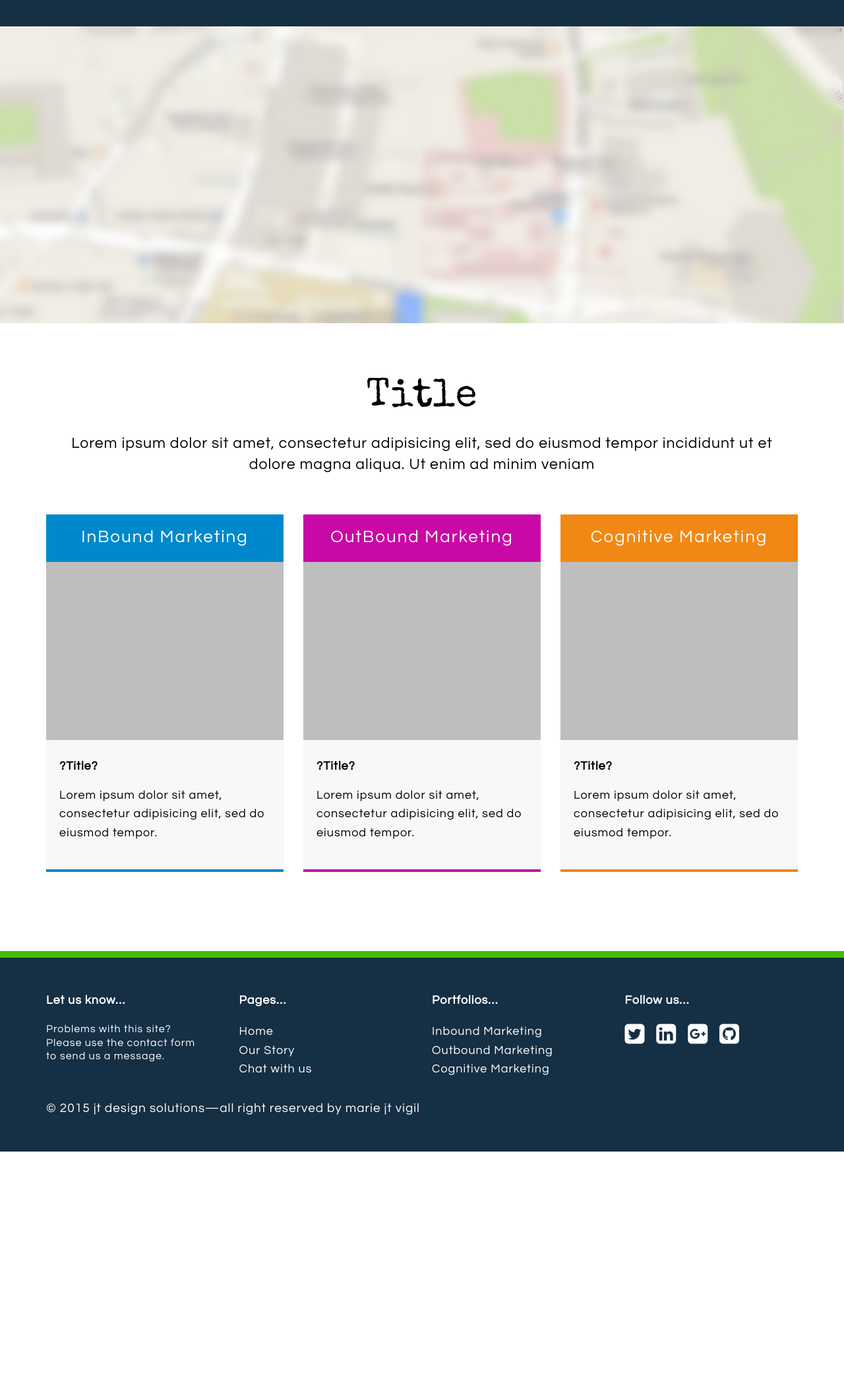
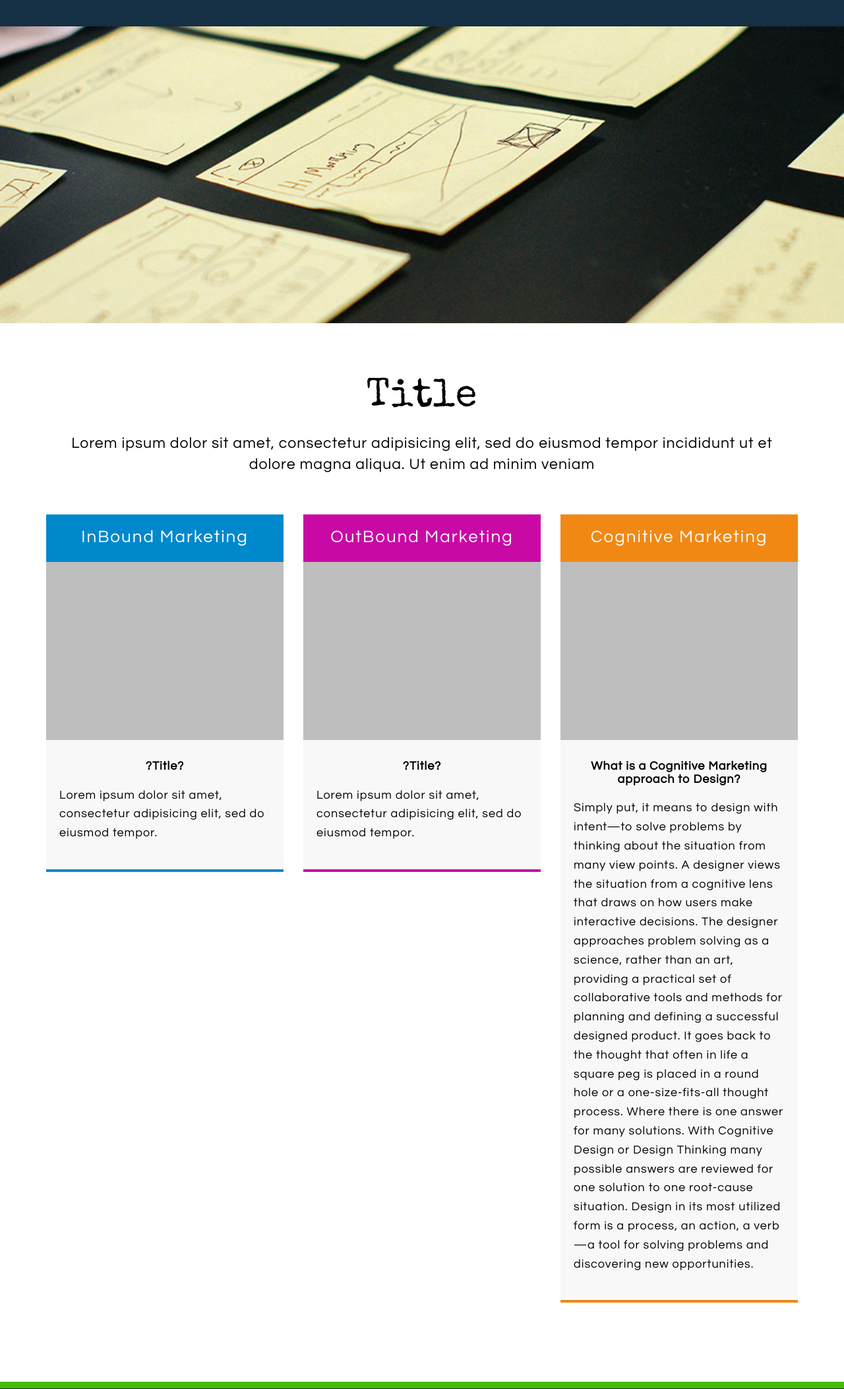
Before and after one commit to mjktvigil/Personal_Website_Project, a PHP site: page /home/index.php in a window 1280 px wide. Shown: the part 107-2213 px from the top of the page at 66% size. Before the commit the page ends 1853 px from the top, so only its background shows below. Run offline with PHP 8.4, Linux system fonts and the light colour scheme; some libraries are stand-ins or nearby versions.

Commit message:
adding images to home page
adding written content to home page

adding styles to css as needed when placing content

Blah! Got a headache today. Need to review content and code with fresh eyes

```diff
--- a/css/style.css
+++ b/css/style.css
@@ -57,7 +57,10 @@ a {
 	color: #ffffff;
 }
 
-
+.aligncenter {
+	text-align: center;
+	font-weight: 700;
+}
 
 /* ===================================
 2. Header
@@ -140,6 +143,7 @@ header ul.nav li a {
 }
 
 /* Top-Line */
+
 .top-line {
 	width: auto;
 	height: 20px;
@@ -305,94 +309,115 @@ header ul.nav li a {
 	max-width:100%;
 	height:auto;
 }
+
 #content {
 	margin-bottom: 80px;
 }
+
 .home-image {
-	background-image: url("../img/map.jpg");
+	background-image: url("../img/home-image.jpg");
 	background-position: 0 0;
 	background-repeat: no-repeat;
 	background-size: cover;
 	height: 450px;
 	margin-bottom: 60px;
 }
+
 .box {
 	width: 100%;
 }
+
 .box-gray  {
 	background: #f8f8f8;
 	padding: 20px 20px 30px;
 }
+
 .box-gray p {
 	color: black;
 }
+
 .box-gray  h4 {
 	margin-bottom: 20px;
 }
+
 .box-top {
 	padding: 20px 0;
 	text-align: center;
 }
+
 .box-top a {
 	color: #ffffff;
 	font-size: 26px;
 	font-weight: 300;
 	letter-spacing: 2px;
 }
+
 .box-one-line {
 	width: 100%;
 	height: 4px;
 	background-color: #0088cc;
 	margin-bottom: 40px;
 }
+
 .box-one-top a {
 	color: #ffffff;
 	font-weight: 500;
 }
+
 .box-one-top {
 	background:#0088cc;
 }
+
 .box-one-top a:hover {
 	color: yellow;
 	text-decoration: none;
 	font-weight: 700;
 }
+
 .box-two-line {
 	width: 100%;
 	height: 4px;
 	background-color: #c909a5;
 	margin-bottom: 40px;
 }
+
 .box-two-top a {
 	color: #ffffff;
 	font-weight: 500;
 }
+
 .box-three-top {
 	background:#f28814;
 }
+
 .box-two-top {
 	background:#c909a5;
 }
+
 .box-two-top a:hover {
 	color: yellow;
 	text-decoration: none;
 	font-weight: 700;
 }
+
 .box-three-line {
 	width: 100%;
 	height: 4px;
 	background-color: #f28814;
 	margin-bottom: 40px;
 }
+
 .box-three-top a {
 	color: #ffffff;
 	font-weight: 500;
 }
+
 .box-three-top a:hover {
 	color: yellow;
 	text-decoration: none;
 	font-weight: 700;
 }
+
 /* ===================================
 6. gmap
 ==================================== */
--- a/home/index.php
+++ b/home/index.php
@@ -81,9 +81,15 @@
 									<img src="../img/works/3.jpg" alt="???" title="???" />
 								</div>
 								<div class="box-gray">
-									<h4 class="aligncenter">?Title?</h4>
+									<h4 class="aligncenter">What is a Cognitive Marketing approach to Design?</h4>
 									<p>
-										Lorem ipsum dolor sit amet, consectetur adipisicing elit, sed do eiusmod tempor.
+										Simply put, it means to design with intent&mdash;to solve problems by thinking about the situation from many view points.
+										A designer views the situation from a cognitive lens that draws on how users make interactive decisions.
+										The designer approaches problem solving as a science, rather than an art, providing a practical set of collaborative tools
+										and methods for planning and defining a successful designed product.
+										It goes back to the thought that often in life a square peg is placed in a round hole or a one-size-fits-all thought process.
+										Where there is one answer for many solutions. With Cognitive Design or Design Thinking many possible answers are reviewed
+										for one solution to one root-cause situation. Design in its most utilized form is a process, an action, a verb—a tool for solving problems and discovering new opportunities.
 									</p>
 								</div>
 							</div>
```
Also changed, not shown: img/home-image.jpg (added).
